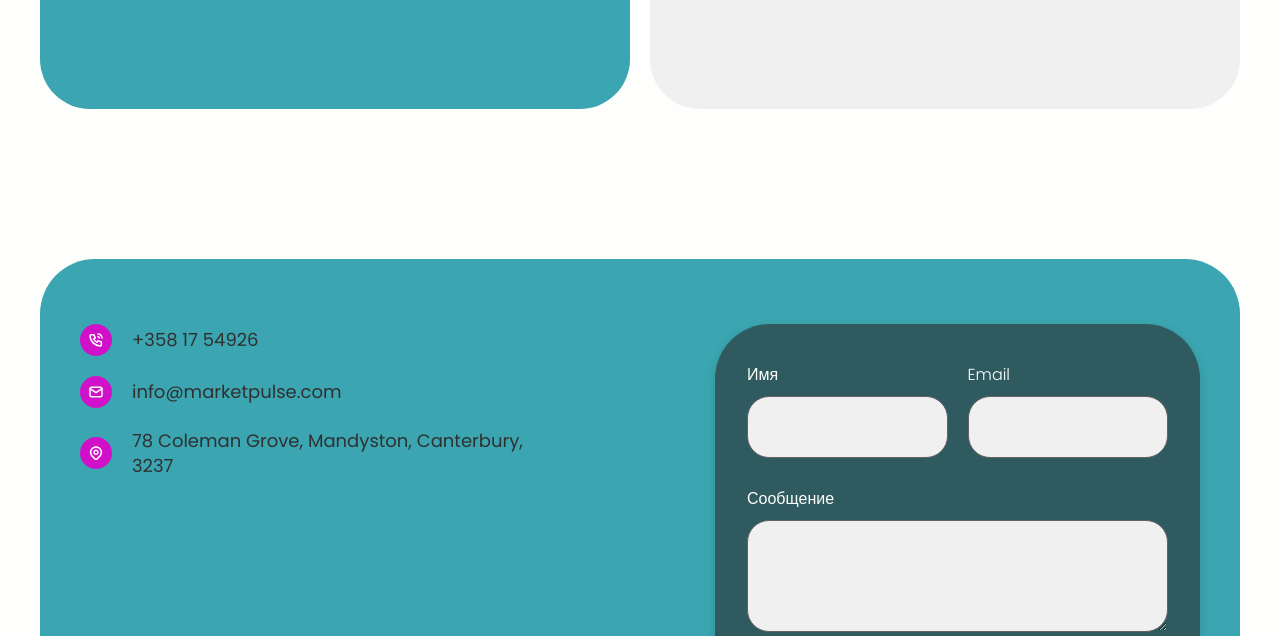
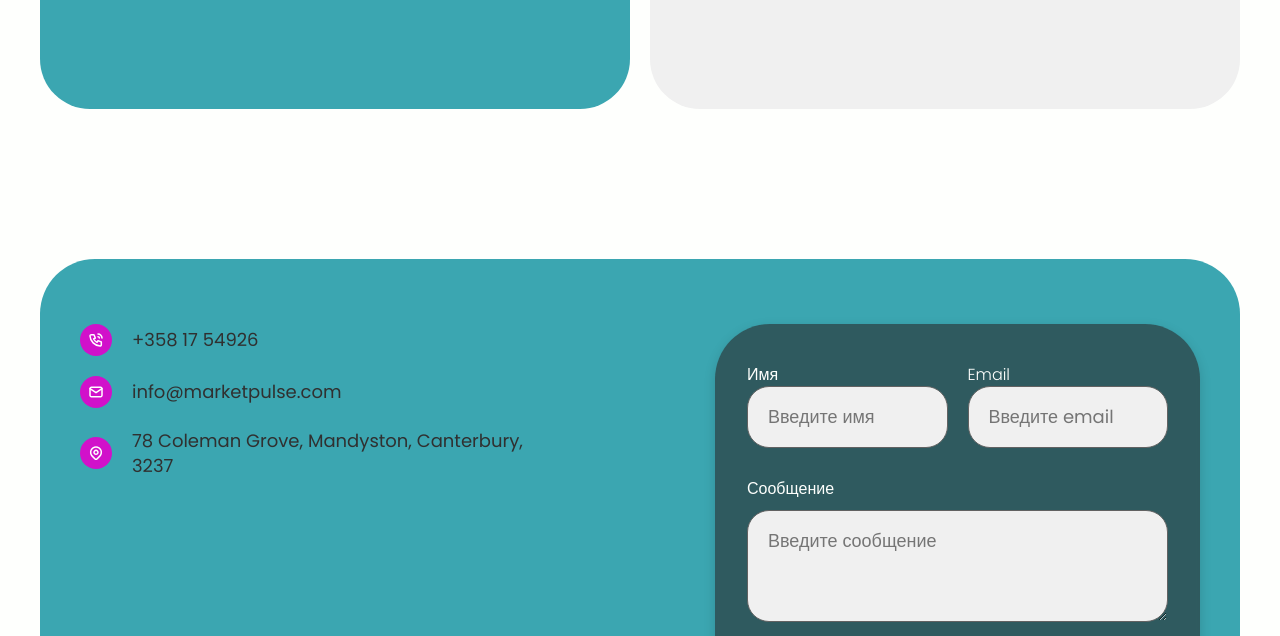
Before and after one commit to ITmTm/market_pulse, a website: page app/pages/contacts.html in a window 1280 px wide. Shown: the part 316-952 px from the top of the page. Drawn offline with nearby package versions, Linux system fonts and the light colour scheme; files that its build step writes are made by us from their sources; files whose address does not match are found by name.

Commit message:
change form for wp

```diff
--- a/app/pages/contacts.html
+++ b/app/pages/contacts.html
@@ -33,47 +33,38 @@
             </div>
           </div>
 
+          <form class="contacts-trading__form">
+            <div class="contacts-trading__wrapper">
+              <p class="contacts-trading__items">
+                <span class="text-s">Имя</span>
+                <span class="contacts-trading__control-wrap">
+              <input name="name" type="text" class="contacts-trading__control text-m" required placeholder="Введите имя">
+            </span>
+              </p>
 
-					<form class="contacts-trading__form" action="#">
-						<div class="contacts-trading__wrapper">
-							<div class="contacts-trading__items">
-								<label for="name" class="text-s">Имя</label>
-								<input id="name"
-									   name="name"
-									   type="text"
-									   required
-									   class="contacts-trading__control text-m"
-								>
+              <p class="contacts-trading__items">
+                <span class="text-s">Email</span>
+                <span class="contacts-trading__control-wrap">
+              <input name="email" type="email" class="contacts-trading__control text-m" required placeholder="Введите email">
+            </span>
+              </p>
             </div>
 
-							<div class="contacts-trading__items">
-								<label for="email" class="text-s">Email</label>
-								<input
-										id="email"
-										name="email"
-										type="email"
-										required
-										class="contacts-trading__control text-m"
-								>
-							</div>
-						</div>
+            <p class="contacts-trading__textarea">
+              <span class="text-s">Сообщение</span>
+              <span class="contacts-trading__control-wrap">
+            <textarea name="message" rows="3" class="contacts-trading__control text-m" required placeholder="Введите сообщение"></textarea>
+          </span>
+            </p>
 
-						<div class="contacts-trading__textarea">
-							<label for="message" class="text-s">Сообщение</label>
-							<textarea
-									id="message"
-									name="message"
-									required
-									rows="3"
-									class="contacts-trading__control text-m"></textarea>
-						</div>
+            <p class="contacts-trading__check">
+              <input type="checkbox" name="agree" required>
+              <span class="text-s">Я согласен(а) c политикой конфиденциальности</span>
+            </p>
 
-						<label class="contacts-trading__check">
-							<input type="checkbox" required>
-							<span class="text-s">Я согласен(а) c политикой конфиденциальности</span>
-						</label>
-
+            <p>
               <input type="submit" class="btn btn-white" value="Отправить">
+            </p>
           </form>
         </div>
       </div>
```
Lines whose indentation alone changed are shown as unchanged.
